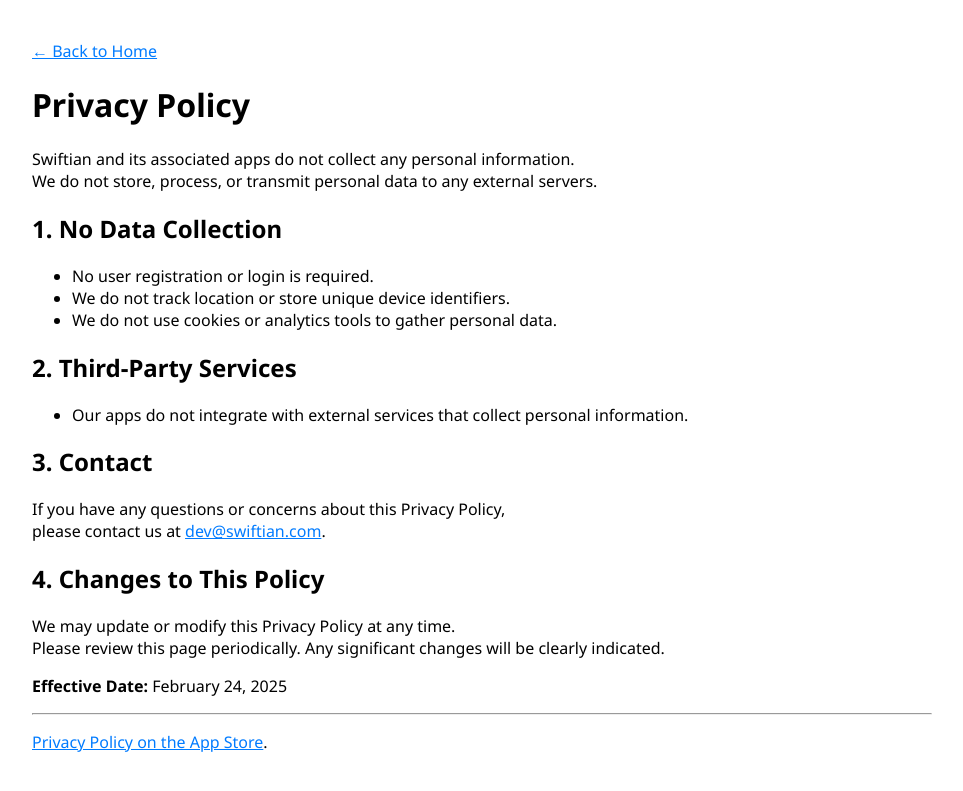
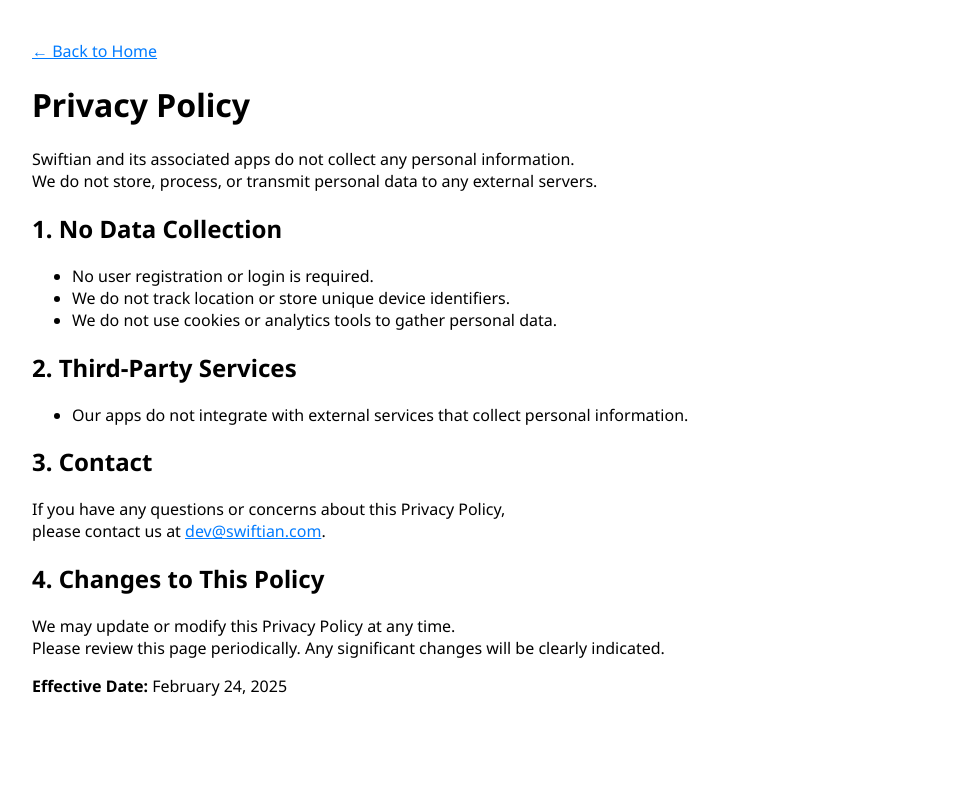
Before and after one commit to ThinkSwift/Swiftian, a Jekyll site: the page built from privacy/index.md, in a window 1280 px wide. Shown: the top 791 px of the page, without its empty margins (158-1121 px from the left). Built offline with Jekyll 4.4.1, drawn with Linux system fonts in a browser that asks for light colours.

Commit message:
Update index.md

```diff
--- a/privacy/index.md
+++ b/privacy/index.md
@@ -30,6 +30,3 @@
 Please review this page periodically. Any significant changes will be clearly indicated.
 
 **Effective Date:** February 24, 2025
-
----
-[Privacy Policy on the App Store](https://link-to-your-appstore-page).
```
